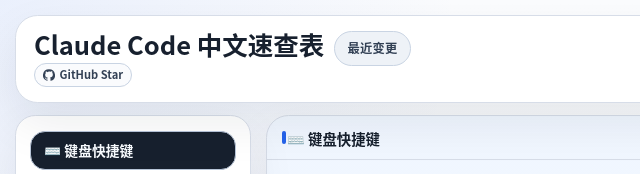
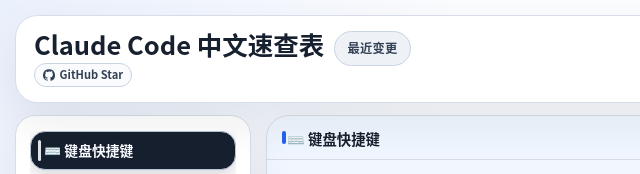
Before and after one commit to AceCandy/cc-quick, a website: page index.html in a window 1280 px wide. Shown: the top 174 px of the page, 0-640 px from the left. Drawn offline with Linux system fonts and the light colour scheme.

Commit message:
Polish navigation states and panel transitions

```diff
--- a/styles.css
+++ b/styles.css
@@ -24,6 +24,7 @@
   --desc-line-height: 1.45;
   --appendix-title-size: 0.88rem;
   --footer-font-size: 0.78rem;
+  --ease-out-quart: cubic-bezier(0.25, 1, 0.5, 1);
   --bg: #f3f5f8;
   --bg-elevated: #fbfcfe;
   --panel: #ffffff;
@@ -536,6 +537,7 @@
 }
 
 .section-switcher-btn {
+  position: relative;
   width: 100%;
   min-height: 2.65rem;
   padding: 0.65rem 0.85rem;
@@ -549,17 +551,65 @@
   font-weight: 700;
   text-align: left;
   cursor: pointer;
-  transition: background-color 0.18s ease, color 0.18s ease, border-color 0.18s ease, transform 0.18s ease;
+  box-shadow: inset 0 0 0 1px transparent;
+  overflow: hidden;
+  transform: translateX(0);
+  transition:
+    background-color 0.18s var(--ease-out-quart),
+    color 0.18s var(--ease-out-quart),
+    border-color 0.18s var(--ease-out-quart),
+    box-shadow 0.18s var(--ease-out-quart),
+    transform 0.18s var(--ease-out-quart);
+}
+
+.section-switcher-btn::before {
+  content: "";
+  position: absolute;
+  inset-block: 0.55rem;
+  inset-inline-start: 0.45rem;
+  width: 0.18rem;
+  border-radius: 999px;
+  background: var(--keyboard-accent);
+  opacity: 0;
+  transform: scaleY(0.55);
+  transition:
+    opacity 0.18s var(--ease-out-quart),
+    transform 0.18s var(--ease-out-quart);
 }
 
 .section-switcher-btn:hover,
 .section-switcher-btn:focus-visible {
   background: color-mix(in srgb, var(--panel) 72%, var(--control-bg));
+  border-color: var(--border-strong);
   color: var(--text);
+  transform: translateX(2px);
+  box-shadow: inset 0 0 0 1px color-mix(in srgb, var(--border-strong) 55%, transparent);
+}
+
+.section-switcher-btn:hover::before,
+.section-switcher-btn:focus-visible::before {
+  opacity: 0.55;
+  transform: scaleY(1);
 }
 
 .section-switcher-btn.active {
   border-color: var(--border-strong);
+  background: var(--control-active-bg);
+  color: var(--control-active-text);
+  box-shadow: 0 0.45rem 1rem color-mix(in srgb, var(--control-active-bg) 16%, transparent);
+}
+
+.section-switcher-btn.active::before {
+  background: currentColor;
+  opacity: 0.9;
+  transform: scaleY(1);
+}
+
+.section-switcher-btn.active:hover,
+.section-switcher-btn.active:focus-visible {
+  background: var(--control-active-bg);
+  color: var(--control-active-text);
+  transform: translateX(0);
 }
 
 .page-content {
@@ -577,8 +627,25 @@
   min-width: 0;
 }
 
+[data-section-panel]:not([hidden]) {
+  animation: section-panel-in 0.18s var(--ease-out-quart);
+  transform-origin: top center;
+}
+
 [data-section-panel][hidden] {
   display: none;
+}
+
+@keyframes section-panel-in {
+  from {
+    opacity: 0;
+    transform: translateY(0.35rem);
+  }
+
+  to {
+    opacity: 1;
+    transform: translateY(0);
+  }
 }
 
 .main-grid {
```
Also changed, not shown: styles.test.mjs (+11 -0 lines).
